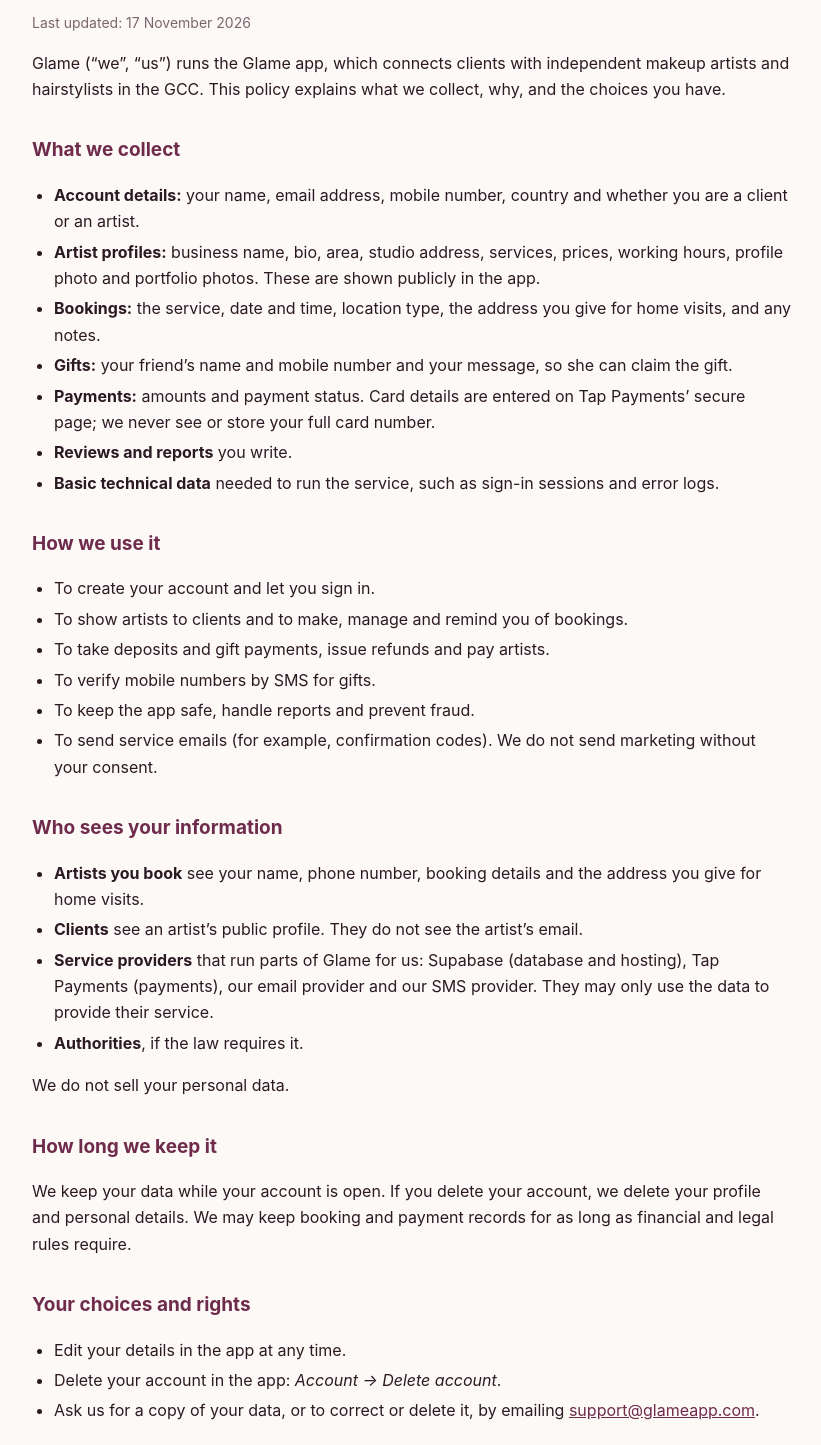
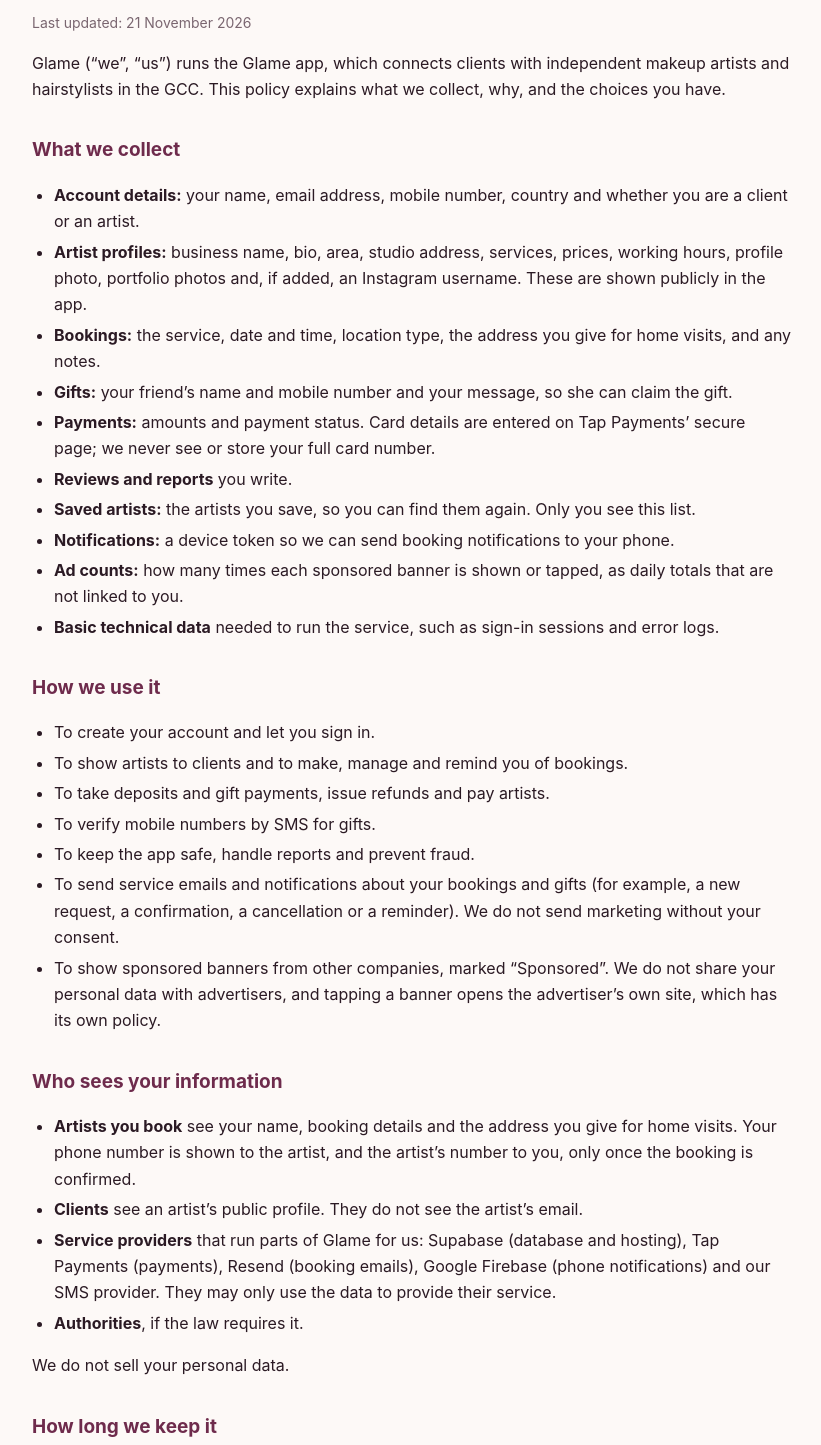
Before and after one commit to glameapp/glameapp.github.io, a plain HTML site: page privacy.html in a window 1280 px wide. Shown: the part 132-1577 px from the top of the page, without its empty margins (228-1049 px from the left). Drawn offline with Linux system fonts and the light colour scheme.

Commit message:
Privacy and terms: Instagram, saved artists, notifications, booking emails, ads, phone after confirmation, approval, paid featured spots
Co-Authored-By: Claude Opus 5.5 <noreply@anthropic.com>
Claude-Session: https://claude.ai/code/session_01KUosV4V7kL5h2pRvjonaES

```diff
--- a/privacy.html
+++ b/privacy.html
@@ -7,16 +7,19 @@ h1{color:#6E2B4C;font-size:30px;margin-bottom:4px}h2{color:#6E2B4C;font-size:19p
 ul{padding-inline-start:22px}li{margin:4px 0}
 </style></head><body>
 <nav><a href="ar/privacy.html">العربية</a> · <a href="terms.html">Terms of Use</a></nav>
-<h1>Privacy Policy</h1><p class="muted">Last updated: 17 November 2026</p>
+<h1>Privacy Policy</h1><p class="muted">Last updated: 21 November 2026</p>
 <p>Glame (“we”, “us”) runs the Glame app, which connects clients with independent makeup artists and hairstylists in the GCC. This policy explains what we collect, why, and the choices you have.</p>
 <h2>What we collect</h2>
 <ul>
 <li><b>Account details:</b> your name, email address, mobile number, country and whether you are a client or an artist.</li>
-<li><b>Artist profiles:</b> business name, bio, area, studio address, services, prices, working hours, profile photo and portfolio photos. These are shown publicly in the app.</li>
+<li><b>Artist profiles:</b> business name, bio, area, studio address, services, prices, working hours, profile photo, portfolio photos and, if added, an Instagram username. These are shown publicly in the app.</li>
 <li><b>Bookings:</b> the service, date and time, location type, the address you give for home visits, and any notes.</li>
 <li><b>Gifts:</b> your friend’s name and mobile number and your message, so she can claim the gift.</li>
 <li><b>Payments:</b> amounts and payment status. Card details are entered on Tap Payments’ secure page; we never see or store your full card number.</li>
 <li><b>Reviews and reports</b> you write.</li>
+<li><b>Saved artists:</b> the artists you save, so you can find them again. Only you see this list.</li>
+<li><b>Notifications:</b> a device token so we can send booking notifications to your phone.</li>
+<li><b>Ad counts:</b> how many times each sponsored banner is shown or tapped, as daily totals that are not linked to you.</li>
 <li><b>Basic technical data</b> needed to run the service, such as sign-in sessions and error logs.</li>
 </ul>
 <h2>How we use it</h2>
@@ -26,13 +29,14 @@ ul{padding-inline-start:22px}li{margin:4px 0}
 <li>To take deposits and gift payments, issue refunds and pay artists.</li>
 <li>To verify mobile numbers by SMS for gifts.</li>
 <li>To keep the app safe, handle reports and prevent fraud.</li>
-<li>To send service emails (for example, confirmation codes). We do not send marketing without your consent.</li>
+<li>To send service emails and notifications about your bookings and gifts (for example, a new request, a confirmation, a cancellation or a reminder). We do not send marketing without your consent.</li>
+<li>To show sponsored banners from other companies, marked “Sponsored”. We do not share your personal data with advertisers, and tapping a banner opens the advertiser’s own site, which has its own policy.</li>
 </ul>
 <h2>Who sees your information</h2>
 <ul>
-<li><b>Artists you book</b> see your name, phone number, booking details and the address you give for home visits.</li>
+<li><b>Artists you book</b> see your name, booking details and the address you give for home visits. Your phone number is shown to the artist, and the artist’s number to you, only once the booking is confirmed.</li>
 <li><b>Clients</b> see an artist’s public profile. They do not see the artist’s email.</li>
-<li><b>Service providers</b> that run parts of Glame for us: Supabase (database and hosting), Tap Payments (payments), our email provider and our SMS provider. They may only use the data to provide their service.</li>
+<li><b>Service providers</b> that run parts of Glame for us: Supabase (database and hosting), Tap Payments (payments), Resend (booking emails), Google Firebase (phone notifications) and our SMS provider. They may only use the data to provide their service.</li>
 <li><b>Authorities</b>, if the law requires it.</li>
 </ul>
 <p>We do not sell your personal data.</p>
@@ -41,7 +45,7 @@ ul{padding-inline-start:22px}li{margin:4px 0}
 <h2>Your choices and rights</h2>
 <ul>
 <li>Edit your details in the app at any time.</li>
-<li>Delete your account in the app: <i>Account → Delete account</i>.</li>
+<li>Delete your account in the app: <i>Account → Delete account</i>, or see <a href="delete-account.html">how to delete your account</a>.</li>
 <li>Ask us for a copy of your data, or to correct or delete it, by emailing <a href="mailto:support@glameapp.com">support@glameapp.com</a>.</li>
 </ul>
 <p>We handle personal data in line with the data protection laws that apply in the GCC, including Bahrain’s Personal Data Protection Law.</p>
```
Also changed, not shown: ar/privacy.html (+10 -6 lines), ar/terms.html (+3 -1 lines), terms.html (+3 -1 lines).
